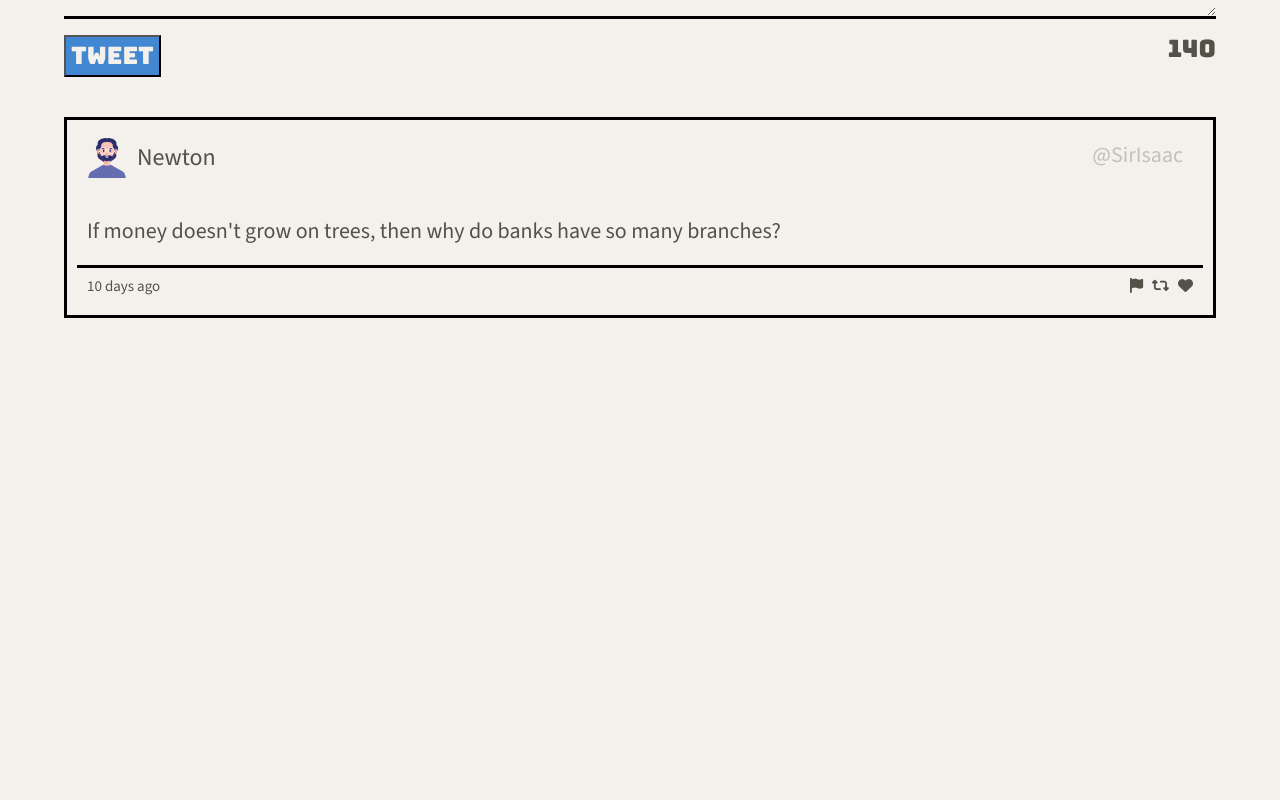
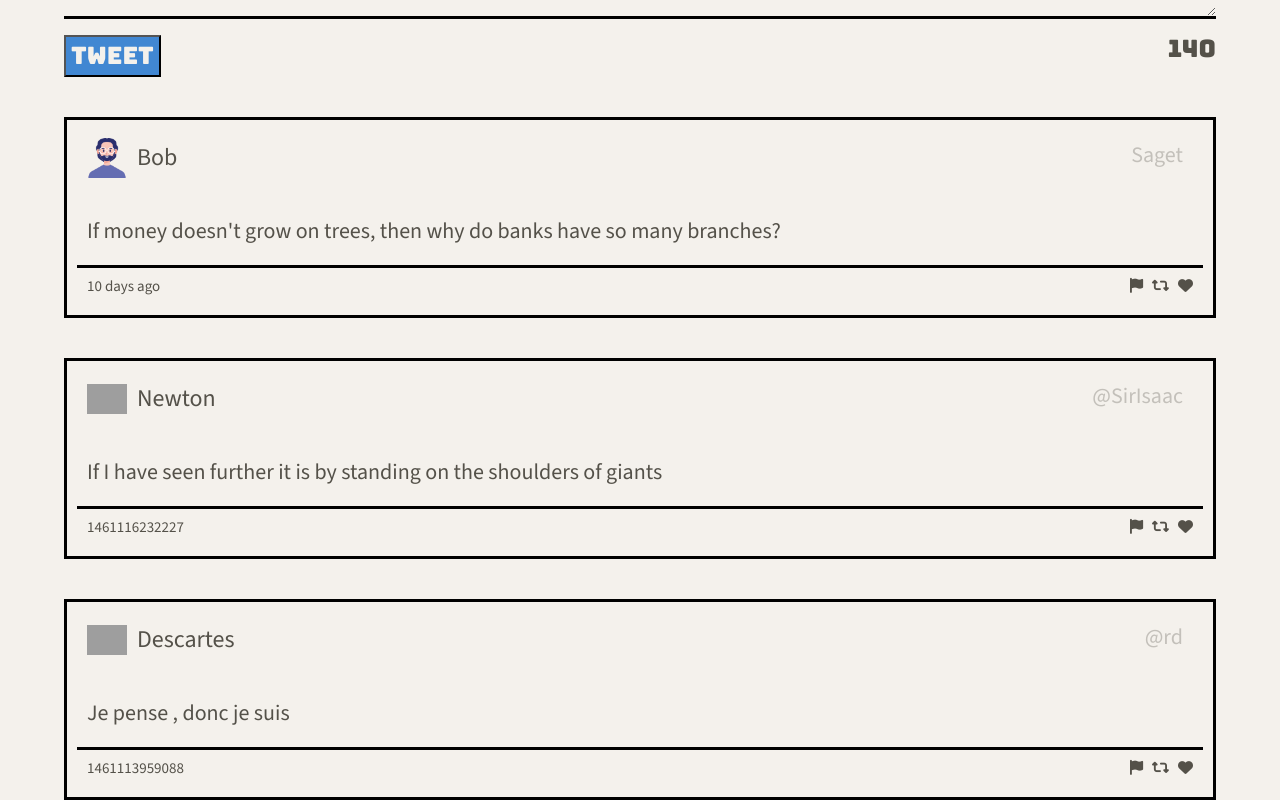
Before and after one commit to PeterDevelops/tweeter, a website: page public/index.html in a window 1280 px wide. Shown: the part 617-1417 px from the top of the page. Before the commit the page ends 935 px from the top, so only its background shows below. Drawn offline with nearby package versions, Linux system fonts and the light colour scheme; grey boxes are pictures that could not be loaded.

Commit message:
Implemented function createTweetElement and renderTweets

```diff
--- a/public/index.html
+++ b/public/index.html
@@ -80,9 +80,9 @@
 
           <span>
           <img src="../images/user-avatar.png">
-          <p>Newton</p>
+          <p>Bob</p>
           </span>
-          <p class="article-name-handle">@SirIsaac</p>
+          <p class="article-name-handle">Saget</p>
         </header>
 
         <!-- Main tweet text -->
--- a/public/scripts/client.js
+++ b/public/scripts/client.js
@@ -3,3 +3,79 @@
  * jQuery is already loaded
  * Reminder: Use (and do all your DOM work in) jQuery's document ready function
  */
+// INPUT - tweet object
+// OUTPUT - returns a tweet <article>
+
+console.log("Client.js is ready");
+$(document).ready(function() { // The DOM always needs to be loaded first
+
+// Fake data taken from initial-tweets.json
+const data = [
+  {
+    "user": {
+      "name": "Newton",
+      "avatars": "https://i.imgur.com/73hZDYK.png"
+      ,
+      "handle": "@SirIsaac"
+    },
+    "content": {
+      "text": "If I have seen further it is by standing on the shoulders of giants"
+    },
+    "created_at": 1461116232227
+  },
+  {
+    "user": {
+      "name": "Descartes",
+      "avatars": "https://i.imgur.com/nlhLi3I.png",
+      "handle": "@rd" },
+    "content": {
+      "text": "Je pense , donc je suis"
+    },
+    "created_at": 1461113959088
+  }
+]
+
+const createTweetElement = function(tweetObj) {
+  const $tweet = $(
+    `<article class="tweet">
+        <header>
+
+          <span>
+          <img src="${tweetObj.user.avatars}">
+          <p>${tweetObj.user.name}</p>
+          </span>
+          <p class="article-name-handle">${tweetObj.user.handle}</p>
+        </header>
+
+        <!-- Main tweet text -->
+        <div class="tweet-section">
+          <p>${tweetObj.content.text}</p>
+        </div>
+
+        <footer>
+          <p>${tweetObj.created_at}</p>
+          <div>
+          <i class="fa-solid fa-flag"></i>
+          <i class="fa-solid fa-retweet"></i>
+          <i class="fa-solid fa-heart"></i>
+        </div>
+        </footer>
+      </article>`);
+  return $tweet;
+}
+
+const renderTweets = function(tweets) {
+
+  // loops through tweets
+  for (const tweet of tweets) {
+    // calls createTweetElements for each tweet
+   const $tweet = createTweetElement(tweet);
+
+    //takes return value and appends it to the tweets container
+    $('.main-container').append($tweet);
+  }
+}
+
+renderTweets(data);
+
+});
```
